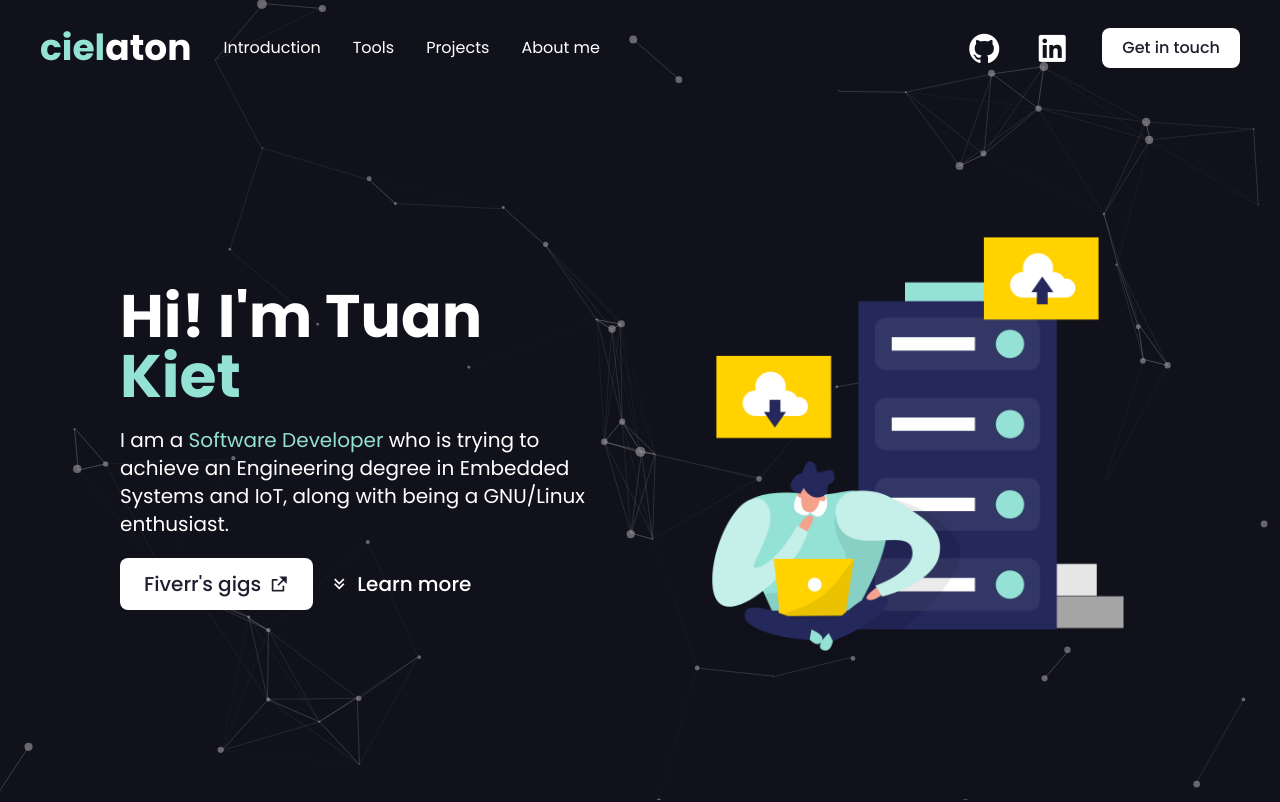
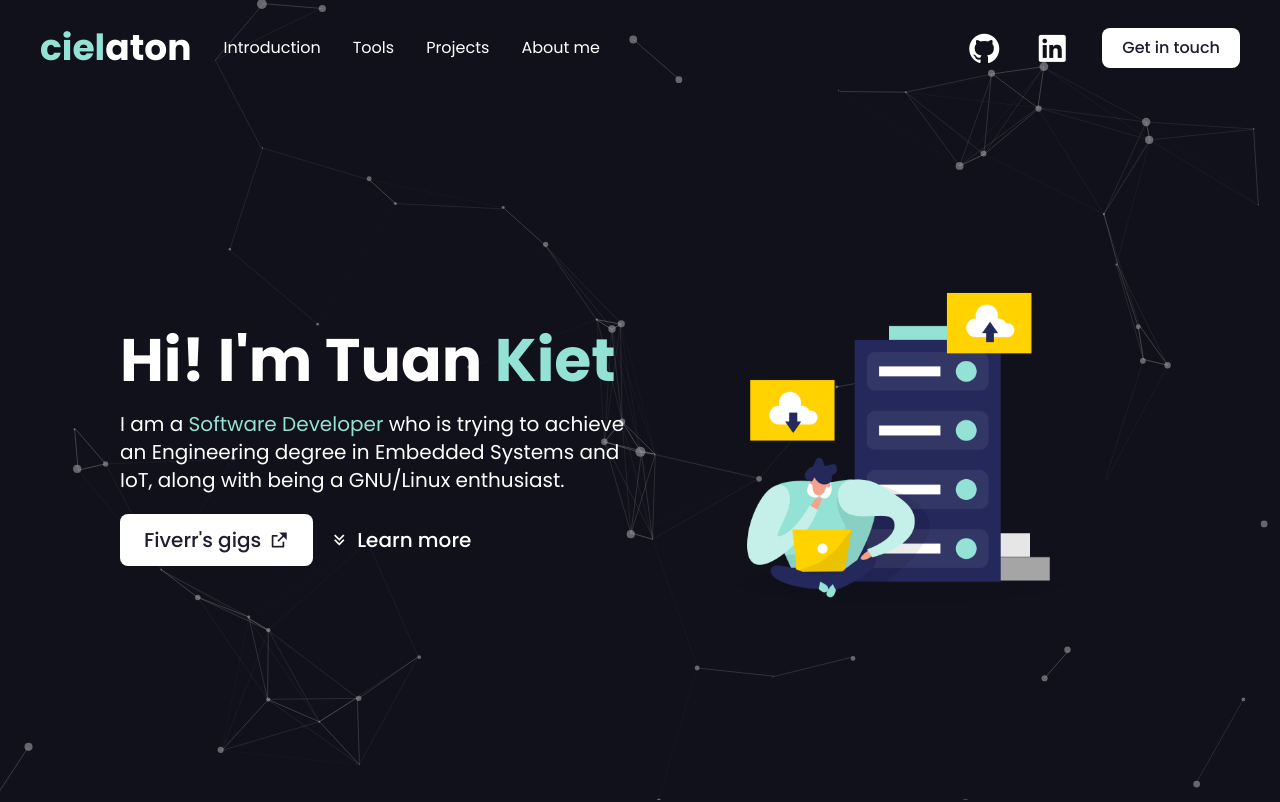
Before and after one commit to cielaton/Portfolio-site, a SvelteKit app: page / in a window 1280 px wide. Shown: the top 802 px of the page. Built offline with nearby package versions, Linux system fonts and the light colour scheme.

Commit message:
Re-align and change the size of the illustration

```diff
--- a/src/components/Main.components/Introduction.svelte
+++ b/src/components/Main.components/Introduction.svelte
@@ -1,10 +1,9 @@
 <script>
-    import {getContext} from "svelte";
 </script>
 
 <section
         id="Introduction"
-        class="grid grid-cols-1 lg:grid-cols-2 gap-20 h-[calc(100vh-6rem)]"
+        class="flex flex-col center lg:grid lg:grid-cols-2 h-[calc(100vh-6rem)]"
 >
     <div
             class="flex flex-col gap-5 text-center lg:justify-center lg:text-left mt-10 lg:mt-0"
@@ -37,9 +36,11 @@
             </div>
         </div>
     </div>
-    <img
-            class="h-3/6 md:h-4/6 w-auto justify-self-center self-start lg:self-center"
-            alt="Introduction illustration"
-            src="assets/Main/Introduction/Data Maintenance.png"
-    />
+    <div class="grow flex justify-center items-center">
+        <img
+                class="w-5/6 md:w-4/6"
+                alt="Introduction illustration"
+                src="assets/Main/Introduction/Data Maintenance.png"
+        />
+    </div>
 </section>
```
